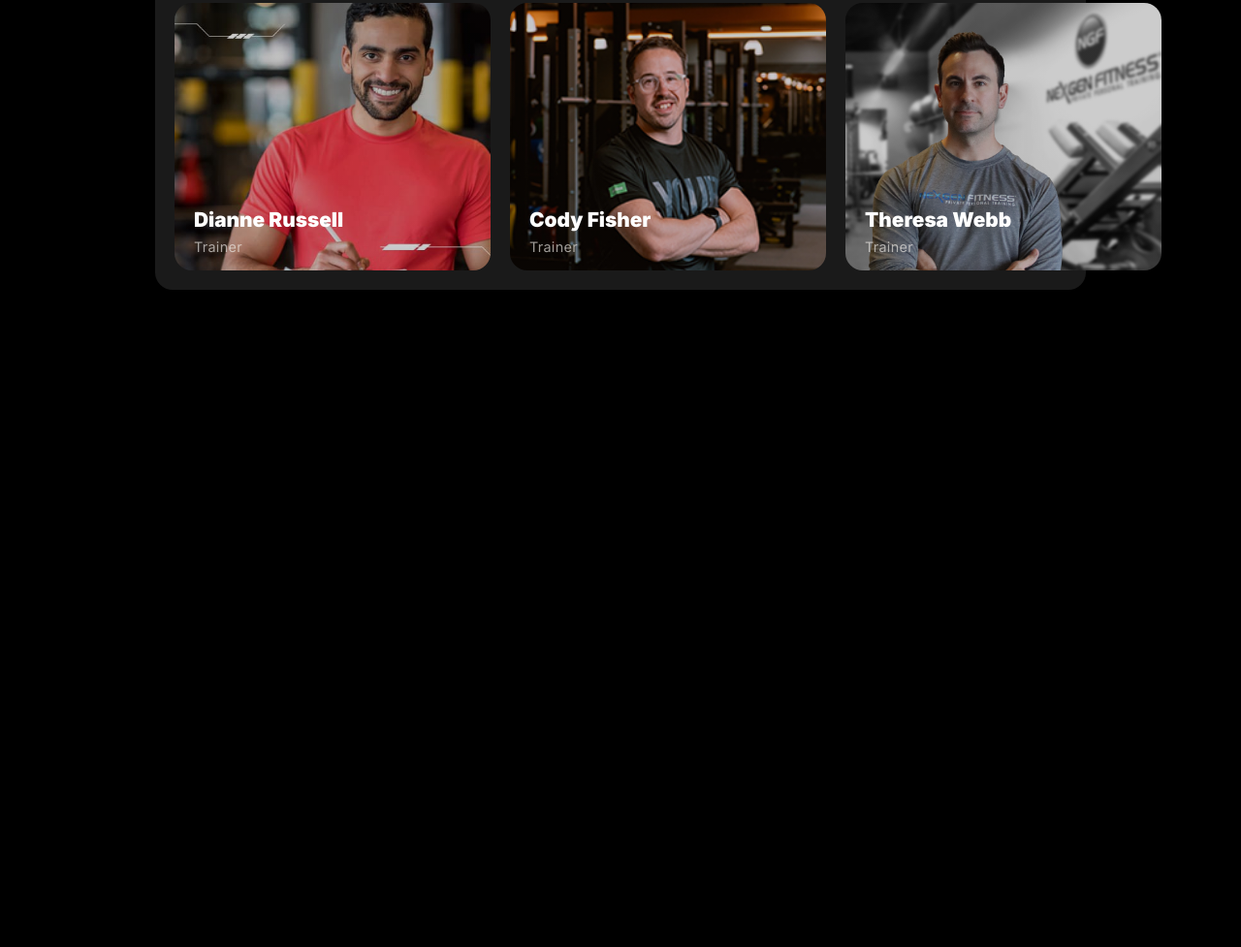
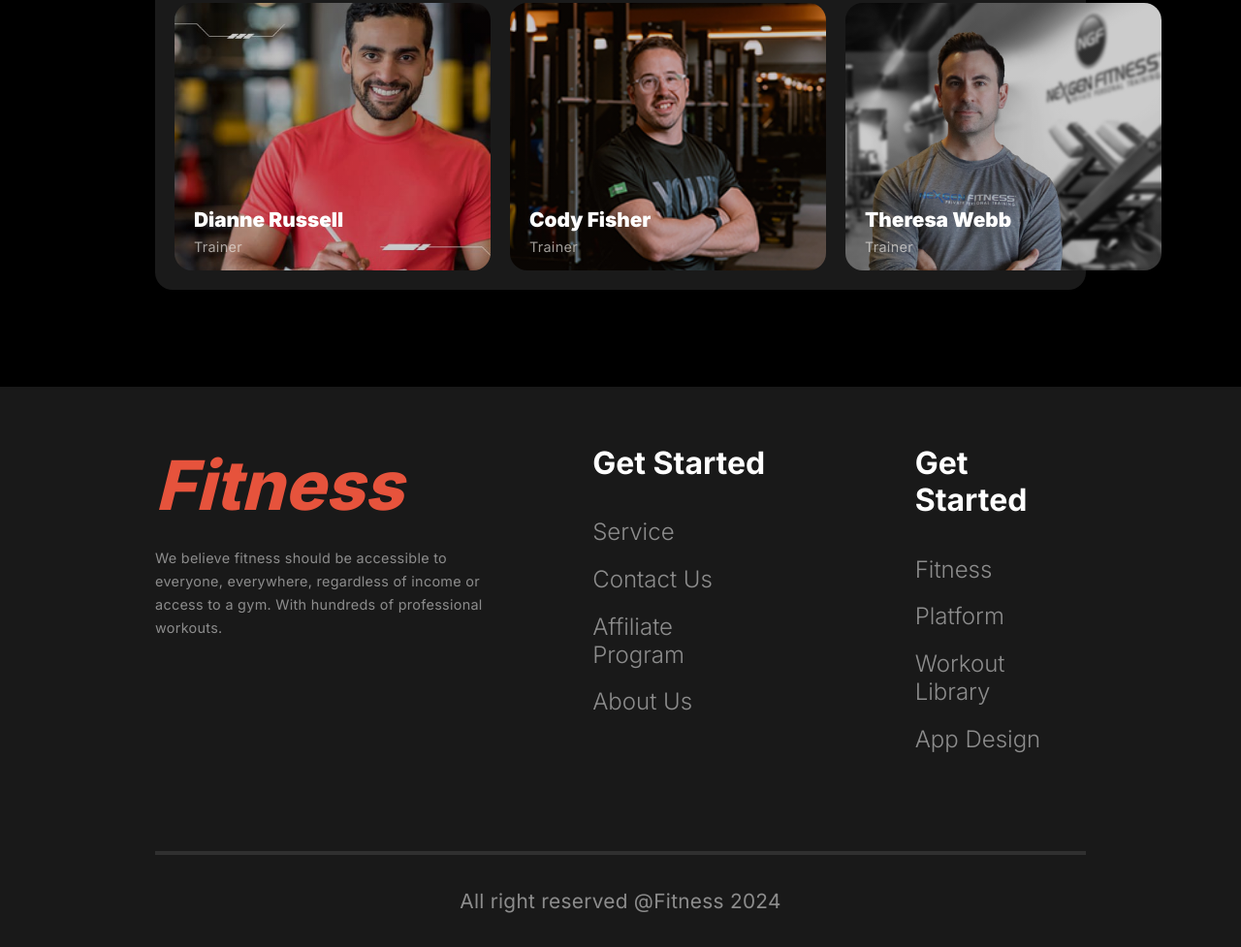
Before and after one commit to Atik471/Assignment-2, a plain HTML site: page index.html in a window 1280 px wide. Shown: the part 2647-3624 px from the top of the page at 97% size. Before the commit the page ends 3046 px from the top, so only its background shows below. Drawn offline with Linux system fonts and the light colour scheme; a web font is replaced by a local one.

Commit message:
added footer section

```diff
--- a/Styles/style.css
+++ b/Styles/style.css
@@ -430,3 +430,78 @@ font-size: 0.9rem;
 font-weight: 400;
 line-height: 1.5rem;
 }
+
+/* footer section styles */
+footer{
+  background-color: #191919;
+}
+.footer-content{
+  display: flex;
+  max-width: 75%;
+  padding-top: 60px;
+  margin: 0 auto 80px;
+  /* gap: 10%; */
+}
+.footer-content .col1{
+  display: flex;
+  flex-direction: column;
+  text-align: left;
+  max-width: 47%;
+  padding-right: 10%;
+}
+.footer-content .col1 h1{
+  color: var(--red-text);
+font-size: 4.4rem;
+font-weight: 800;
+line-height: 120%;
+text-align: left;
+margin-bottom: 1.3rem;
+font-style: italic;
+}
+.footer-content .col1 p{
+ max-width: 100%;
+ text-align: left;
+ margin-left: 0px;
+ color: var(--opacity-text);
+font-size: 0.9rem;
+font-weight: 400;
+line-height: 1.5rem;
+letter-spacing: 0.3px;
+}
+.footer-content .col2, .col3{
+  display: flex;
+  flex-direction: column;
+}
+.footer-content .col2>h2, .col3>h2{
+font-size: 2rem;
+font-weight: 700;
+line-height: 120%;
+text-align: left;
+margin-bottom: 38px;
+}
+.footer-content .col2>a, .col3>a{
+  text-decoration: none;
+  color: var(--opacity-text);
+font-size: 1.5rem;
+font-weight: 300;
+line-height: 120%;
+text-align: left;
+margin-bottom: 20px;
+}
+.footer-content .col2{
+  margin-right: 150px;
+}
+footer hr{
+  border: 2px solid rgba(255, 255, 255, 0.1);
+  max-width: 75%;
+  margin: 0 auto;
+}
+footer .copyright{
+  margin: 35px auto 0;
+  padding-bottom: 35px;
+  color: var(--opacity-text);
+font-size: 1.3rem;
+font-weight: 400;
+line-height: 1.5rempx;
+letter-spacing: 0.3px;
+}
--- a/index.html
+++ b/index.html
@@ -165,6 +165,31 @@
         </section>
     </main>
 
-    <footer></footer>
+    <footer>
+        <div class="footer-content">
+            <div class="col1">
+                <h1>Fitness</h1>
+                <p>We believe fitness should be accessible to everyone, everywhere, regardless of income or access to a gym. With hundreds of professional workouts.</p>
+            </div>
+            <div class="col2">
+                <h2>Get Started</h2>
+                <a href="#">Service</a>
+                <a href="#">Contact Us</a>
+                <a href="#">Affiliate Program</a>
+                <a href="#">About Us</a>
+            </div>
+            <div class="col3">
+                <h2>Get Started</h2>
+                <a href="#">Fitness</a>
+                <a href="#">Platform</a>
+                <a href="#">Workout Library</a>
+                <a href="#">App Design</a>
+            </div>
+        </div>
+        <hr>
+        <div class="copyright">
+            <p>All right reserved @Fitness 2024</p>
+        </div>
+    </footer>
 </body>
 </html>
```
